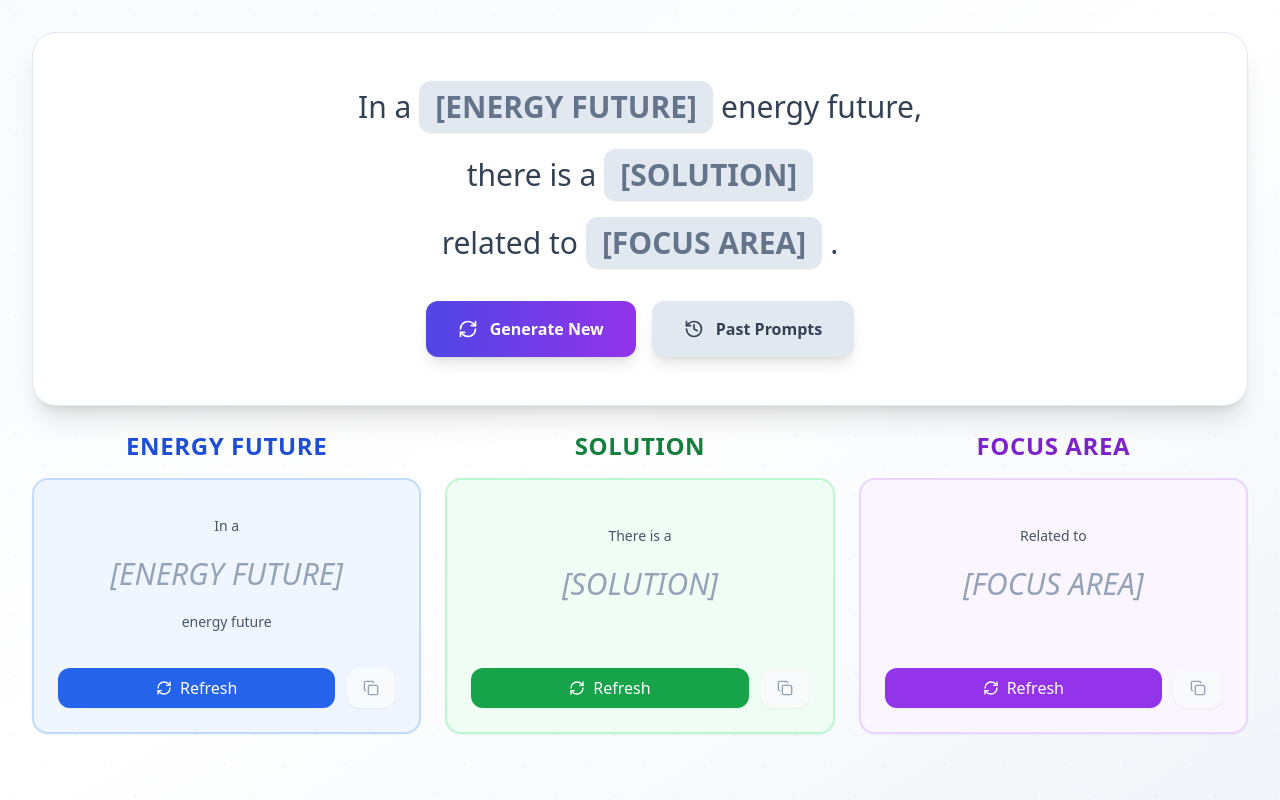
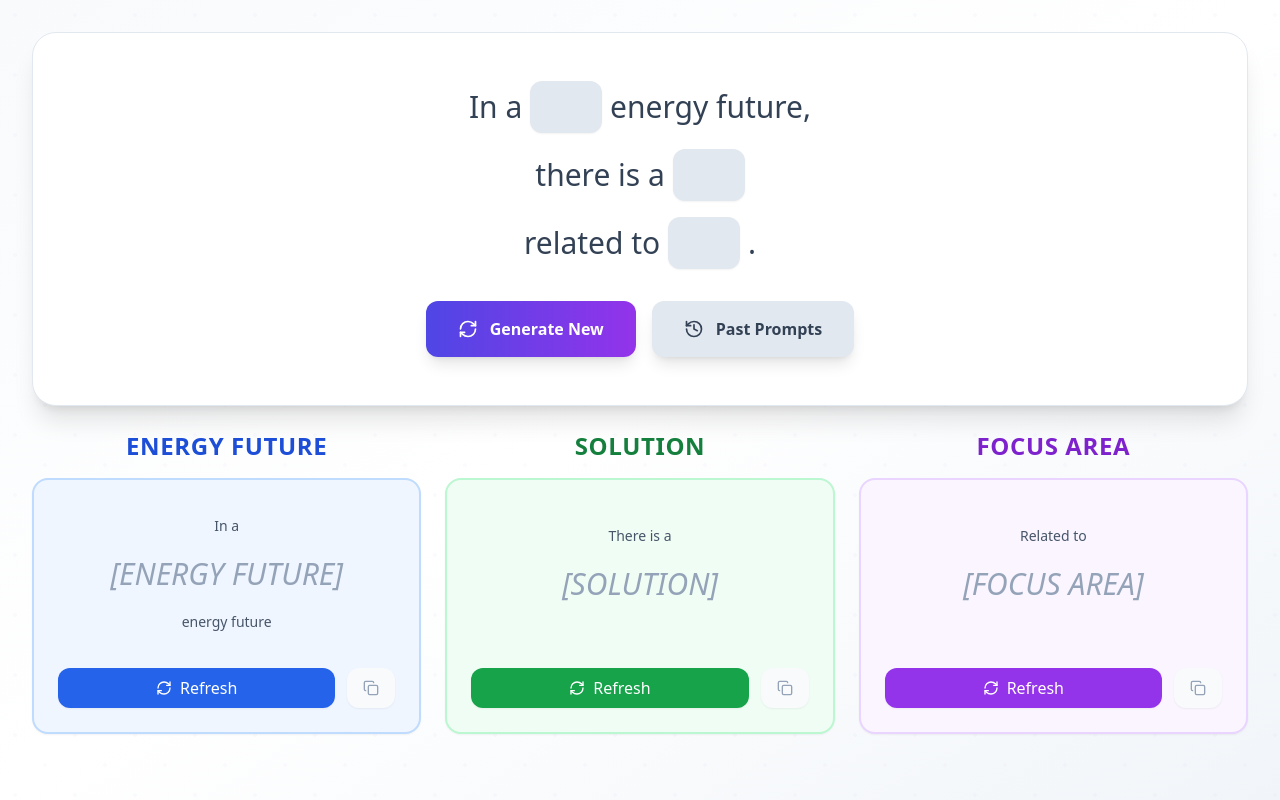
Before and after one commit to pixelatedmind/ThingsPromptCardGame, a React (Vite) app: page / in a window 1280 px wide. Built offline with nearby package versions, Linux system fonts and the light colour scheme.

Commit message:
Replace placeholder text with empty pill shapes

```diff
--- a/src/App.tsx
+++ b/src/App.tsx
@@ -249,23 +249,23 @@ function App() {
                       <div className="text-center text-xl lg:text-2xl xl:text-3xl leading-relaxed space-y-4 max-w-4xl">
                         <div className="flex flex-wrap items-center justify-center gap-2">
                           <span className="text-slate-700">In a</span>
-                          <span className="inline-flex items-center bg-slate-200 text-slate-500 px-4 py-2 rounded-xl font-bold shadow-sm">
-                            [ENERGY FUTURE]
+                          <span className="inline-flex items-center bg-slate-200 px-8 py-2 rounded-xl shadow-sm">
+                            &nbsp;
                           </span>
                           <span className="text-slate-700">energy future,</span>
                         </div>
 
                         <div className="flex flex-wrap items-center justify-center gap-2">
                           <span className="text-slate-700">there is a</span>
-                          <span className="inline-flex items-center bg-slate-200 text-slate-500 px-4 py-2 rounded-xl font-bold shadow-sm">
-                            [SOLUTION]
+                          <span className="inline-flex items-center bg-slate-200 px-8 py-2 rounded-xl shadow-sm">
+                            &nbsp;
                           </span>
                         </div>
 
                         <div className="flex flex-wrap items-center justify-center gap-2">
                           <span className="text-slate-700">related to</span>
-                          <span className="inline-flex items-center bg-slate-200 text-slate-500 px-4 py-2 rounded-xl font-bold shadow-sm">
-                            [FOCUS AREA]
+                          <span className="inline-flex items-center bg-slate-200 px-8 py-2 rounded-xl shadow-sm">
+                            &nbsp;
                           </span>
                           <span className="text-slate-700">.</span>
                         </div>
```
